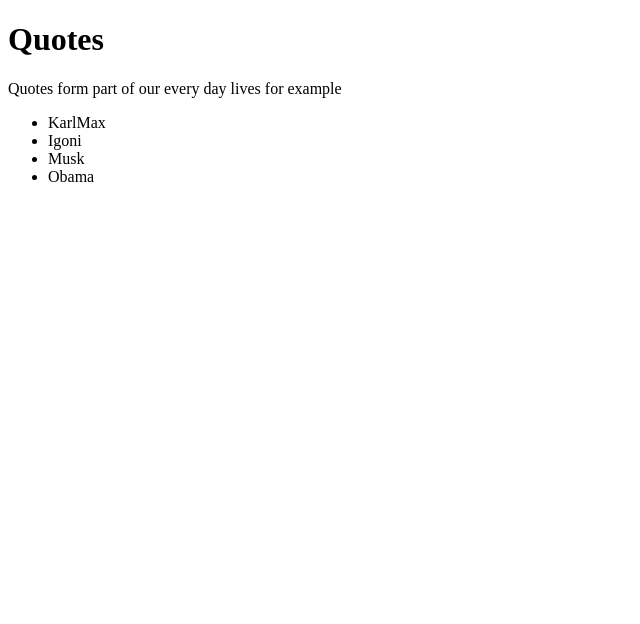
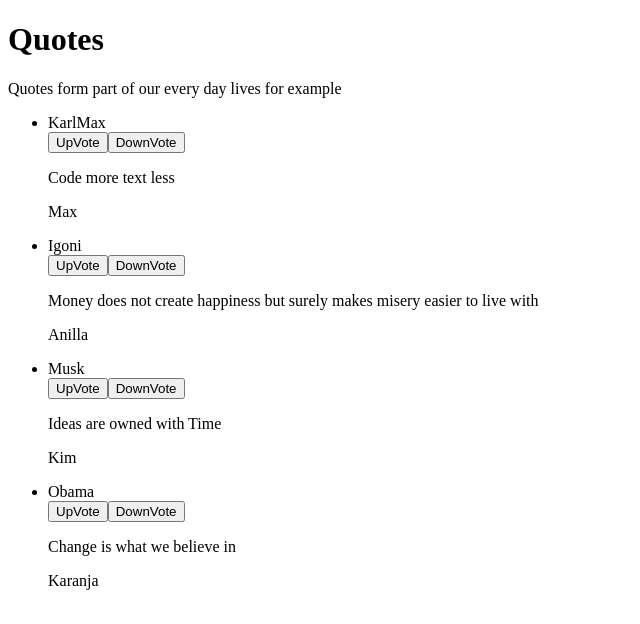
Before and after one commit to Anillab/Quote, an Angular app: page / in a window 1280 px wide. Shown: the top 624 px of the page, without its empty margins (0-640 px from the left). Built offline with nearby package versions, Linux system fonts and the light colour scheme.

Commit message:
modify 4 files,created one new folder

```diff
--- a/src/app/app.module.ts
+++ b/src/app/app.module.ts
@@ -2,11 +2,13 @@
 import { NgModule } from '@angular/core';
 import { AppComponent } from './app.component';
 import { QuoteComponent } from './quote/quote.component';
+import { QuoteOthersComponent } from './quote-others/quote-others.component';
 
 @NgModule({
   declarations: [
     AppComponent,
-    QuoteComponent
+    QuoteComponent,
+    QuoteOthersComponent
   ],
   imports: [
     BrowserModule
--- /dev/null
+++ b/src/app/quote-others/quote-others.component.html
@@ -0,0 +1,2 @@
+<p>{{quote.author}}</p>
+<p>{{quote.writerQuote}}</p>
--- /dev/null
+++ b/src/app/quote-others/quote-others.component.ts
@@ -0,0 +1,19 @@
+import { Component, OnInit,Input } from '@angular/core';
+import {Quote} from '../quote'
+
+
+@Component({
+  selector: 'app-quote-others',
+  templateUrl: './quote-others.component.html',
+  styleUrls: ['./quote-others.component.css']
+})
+export class QuoteOthersComponent implements OnInit {
+  @Input() quote:Quote;
+
+
+  constructor() { }
+
+  ngOnInit() {
+  }
+
+}
--- a/src/app/quote.ts
+++ b/src/app/quote.ts
@@ -1,3 +1,11 @@
 export class Quote {
-  constructor(public quote:string,public author:string,public writerQuote:string){}
+  public upVotes:number
+  public downVotes:number
+  public postedTime:Date
+  constructor(public quote:string,public author:string,public writerQuote:string)
+  {
+  this.upVotes=0;
+  this.downVotes=0
+  this.postedTime=new Date()
 }
+}
--- a/src/app/quote/quote.component.html
+++ b/src/app/quote/quote.component.html
@@ -1,5 +1,10 @@
 <h1>Quotes</h1>
 <p>Quotes form part of our every day lives for example</p>
 <ul>
-  <li *ngFor='let quote of quotes'>{{quote.quote}}</li>
+  <div *ngFor='let quote of quotes;let i=index'>
+  <li>{{quote.quote}}</li>
+  <button (click)='addVote(i)' class="btn">UpVote</button>
+  <button type="button" class="btn">DownVote</button>
+  <app-quote-others [quote]='quote'></app-quote-others>
+</div>
 </ul>
--- a/src/app/quote/quote.component.ts
+++ b/src/app/quote/quote.component.ts
@@ -14,6 +14,9 @@
     new Quote("Obama","Change is what we believe in","Karanja"),
 
   ]
+  addVote(i){
+    this.quotes[i].upVotes+=1
+  }
 
   constructor() { }
 
```
Also changed, not shown: src/app/quote-others/quote-others.component.css (added), 1 other file (tests, documents, lock files or other folders).
